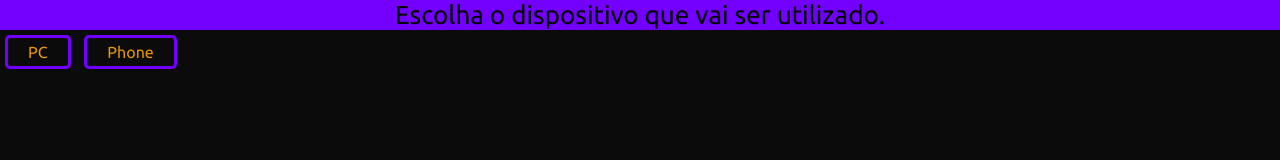
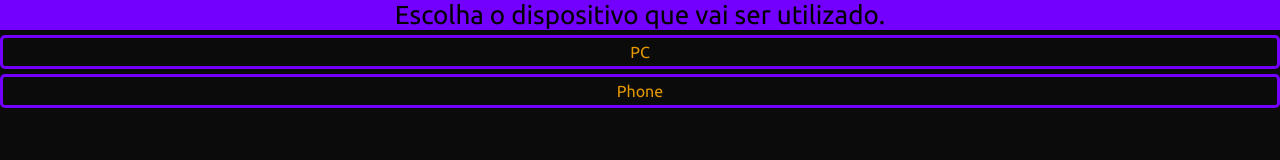
Before and after one commit to WilsonYuri/Portifolio, a plain HTML site: page Index.html in a window 1280 px wide. Drawn offline with Linux system fonts and the light colour scheme.

Commit message:
Update Style.css

```diff
--- a/Style.css
+++ b/Style.css
@@ -24,11 +24,11 @@ p{
     border-style: solid;
     border-radius: 5px;
     padding: 5px 20px;
-    margin: 5px;
+    margin: 5px auto;
     text-align: center;
     color: #E49701;
     text-decoration: none;
-    display: inline-block;
+    display: block;
 }
 
 .links:hover{
@@ -37,10 +37,10 @@ p{
     border-style: solid;
     border-radius: 5px;
     padding: 5px 20px;
-    margin: 5px;
+    margin: 5px auto;
     text-align: center;
     color: #E49701;
     text-decoration: none;
-    display: inline-block;
     background-color: #1A1A1A;
+    display: block;
 }
```
